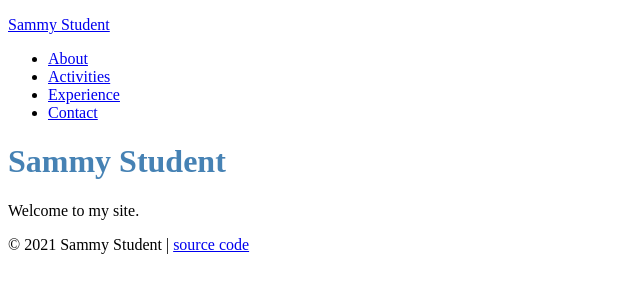
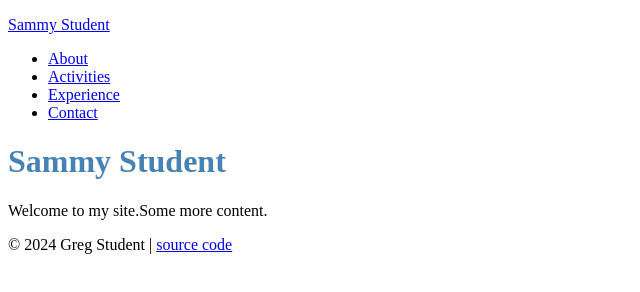
Before and after one commit to gregorygoulding/student-site-inclass-2024-online, a plain HTML site: page index.html in a window 1280 px wide. Shown: the whole page, without its empty margins (0-640 px from the left). Drawn offline with Linux system fonts and the light colour scheme.

Commit message:
Update index.html

```diff
--- a/index.html
+++ b/index.html
@@ -20,11 +20,11 @@
 
     <div class="page">
       <h1>Sammy Student</h1>
-      <p>Welcome to my site.</p>
+      <p>Welcome to my site.Some more content.</p>
     </div>
 
     <footer>
-      <p>&copy; 2021 Sammy Student |
+      <p>&copy; 2024 Greg Student |
         <a href="https://github.com/prof-rossetti/student-site">source code</a>
       </p>
     </footer>
```
